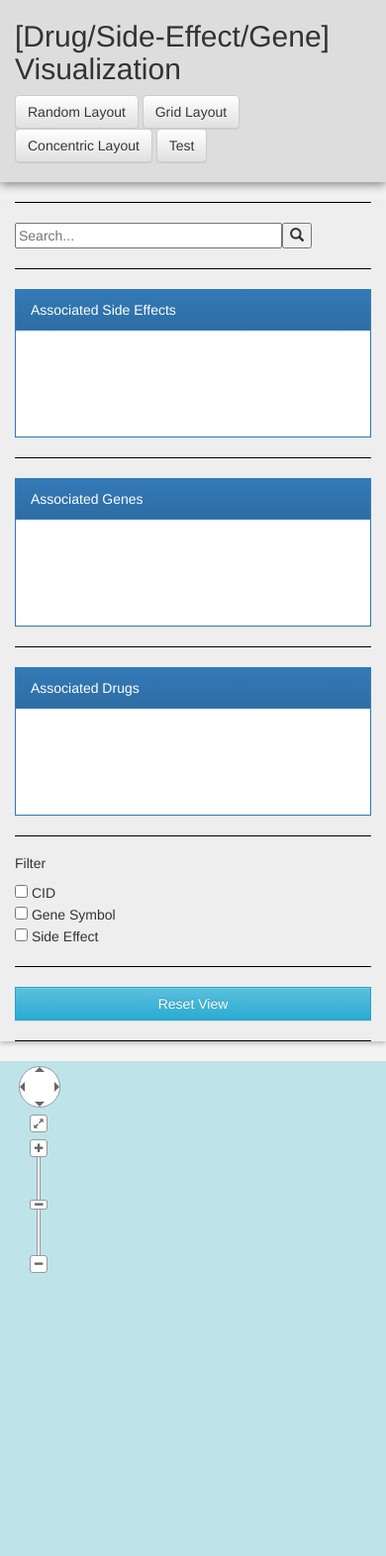
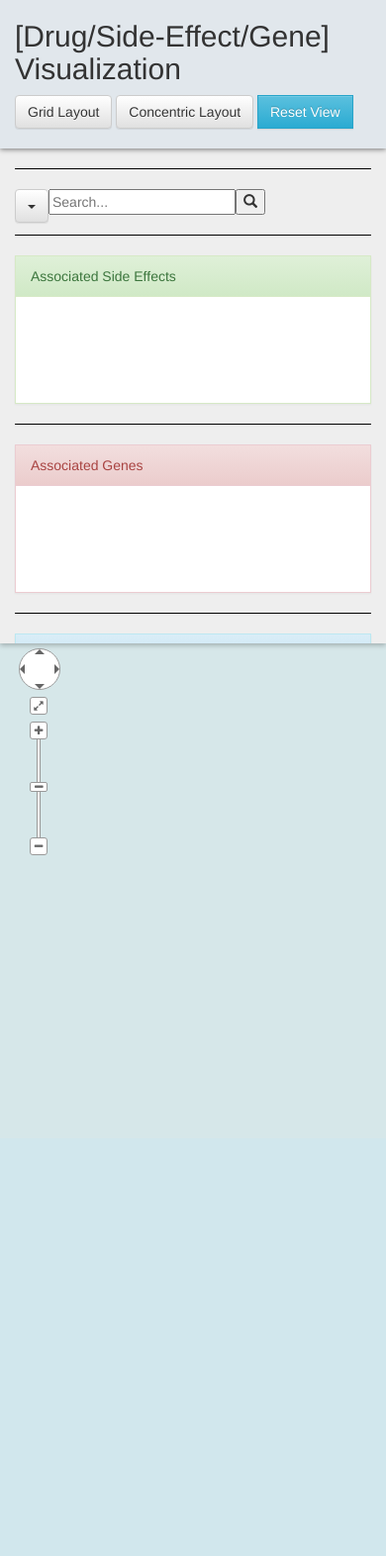
Before and after one commit to Chen-Jack/drug-data-vis, a Django app: page / in a window 390 px wide. Shown: the whole page at 99% size. After the commit the page ends 864 px from the top, so only its background shows below. Run offline with Django 3.2, Linux system fonts and the light colour scheme; data that the repository does not hold is empty; some libraries are stand-ins or nearby versions.

Commit message:
implemented first version of search box filter

```diff
--- a/data_vis/visual/templates/home.html
+++ b/data_vis/visual/templates/home.html
@@ -20,8 +20,9 @@
 
     <style type="text/css">
         #cy{
-            background-color: rgb(190, 228, 233);
+            background-color: rgb(214, 231, 233);
             /* border-radius: 10px; */
+            position: relative;
             height: 500px;
             /* box-shadow: 0px 2px 5px rgba(0, 0, 0, .25) */
         }
@@ -68,8 +69,26 @@
     }
 
     function searchBox(){
+      let filter_var = document.getElementById("search_filter").value;
+      console.log(filter_var);
+      if(filter_var == 'invalid'){
+        console.log("invalid filter for the search box");
+        return;
+      }
+
       let node = cy.getElementById(document.getElementById('search_box').value);
-      chemicalQuery(node);
+      if( filter_var == "chem"){
+        chemicalQuery(node);
+      }
+      else if(filter_var == "gene"){
+        geneQuery(node);
+      }
+      else if(filter_var == "se"){
+        sideEffectQuery(node);
+      }
+      else{
+        console.log("error with the searchBox");
+      }
     }
 
     function chemicalQuery(node){
@@ -323,9 +342,8 @@
 
 
 <body style="background-color:rgb(243, 243, 243)">
-    <div class="container-fluid" style="z-index: 30; position: relative; box-shadow: 0px 2px 10px rgba(0, 0, 0, .5); background-color: #DDD">
+    <div class="container-fluid" style="z-index: 30; position: relative; box-shadow: 0px 1px 5px rgba(0, 0, 0, .5); background-color: rgb(225, 231, 236)">
       <h2 style="display: inline-block"> [Drug/Side-Effect/Gene]  Visualization</h2>
-      <button class="btn btn-default" onclick="cy.layout({name:'random', animate:true}).run()">Random Layout</button>
       <button class="btn btn-default" onclick="cy.layout({name:'grid', animate:true}).run()">Grid Layout</button>
       <button class="btn btn-default" onclick="cy.layout({name:'concentric', animate: true,
       concentric: function(ele){
@@ -336,7 +354,7 @@
           return 2;
         }
       }).run()">Concentric Layout</button>
-      <button class="btn btn-default" onclick="document.getElementById('gene_list').innerHTML = '';">Test</button>
+      <button class="btn btn-info" style="border-radius: 0" onclick="cy.reset()">Reset View</button>
     </br></br>
       <!-- <button onclick="console.log(cy.zoom())">Zoom Level</button> -->
     </div>
@@ -344,11 +362,26 @@
     <div class = "container-fluid">
       <div class="row">
         <!-- Left Side Bar -->
-          <div class="rounded col-sm-3 col-md-3" style="z-index: 10; position: relative;background-color:#EEE;box-shadow: 0px 2px 5px rgba(0, 0, 0, .25)">
+          <div class="rounded col-sm-3 col-md-3" style="max-height: 500px; overflow:hidden; overflow-y: scroll; z-index: 10; position: relative;background-color:#EEE;box-shadow: 0px 2px 5px rgba(0, 0, 0, .25)">
               <hr>
-              <input type="text" id="search_box" placeholder="Search..." style="width: 75%"><button onclick="searchBox()"><span class="glyphicon glyphicon-search"></span></button>
+              <div class="dropdown" style="float:left">
+                  <button class="btn btn-default dropdown-toggle" value = "invalid" type="button" id="search_filter" data-toggle="dropdown" aria-haspopup="true" aria-expanded="true">
+                    <span class="caret"></span>
+                  </button>
+                  <ul class="dropdown-menu" aria-labelledby="dropdownMenu1">
+                    <script>
+                    function search_filter_selection(val){document.getElementById('search_filter').value = val}
+                    </script>
+                    <li><a href="#" onclick="search_filter_selection('chem')">Drug (CID)</a></li>
+                    <li><a href="#" onclick="search_filter_selection('gene')">Gene (HGNC)</a></li>
+                    <li><a href="#" onclick="search_filter_selection('se')">Side Effects (UMLS CUI)</a></li>
+                  </ul>
+                </div>
+              <input style="float:left" type="text" id="search_box" placeholder="Search..." style="width: 75%">
+                <button onclick="searchBox()">
+                <span class="glyphicon glyphicon-search"></span></button>
               <hr>
-              <div class="panel panel-primary" style="border-radius: 0px; height: 150px">
+              <div class="panel panel-success" style="border-radius: 0px; height: 150px">
                   <div class="panel-heading" style="border-radius: 0px">Associated Side Effects</div>
                   <div class="panel-body fixed-panel" style="max-height: 100px; min-height: 100px; overflow:hidden; overflow-y: scroll">
                     <ul id="se_list">
@@ -357,7 +390,7 @@
                   </div>
                 </div>
               <hr>
-              <div class="panel panel-primary" style="border-radius: 0px; height: 150px">
+              <div class="panel panel-danger" style="border-radius: 0px; height: 150px">
                 <div class="panel-heading" style="border-radius: 0px">Associated Genes</div>
                   <div class="panel-body fixed-panel" style="max-height: 100px; min-height: 100px; overflow:hidden; overflow-y: scroll">
                     <ul id = "gene_list">
@@ -366,7 +399,7 @@
                   </div>
               </div>
               <hr>
-              <div class="panel panel-primary" style="border-radius: 0px; height: 150px">
+              <div class="panel panel-info" style="border-radius: 0px; height: 150px">
                   <div class="panel-heading" style="border-radius: 0px">Associated Drugs</div>
                     <div class="panel-body fixed-panel" style="max-height: 100px; min-height: 100px; overflow:hidden; overflow-y: scroll">
                       <ul id="chem_list">
@@ -380,9 +413,6 @@
               <input id="cid_checkbox" type="checkbox"> CID</br>
               <input id="gene_checkbox" type="checkbox"> Gene Symbol</br>
               <input id="se_checkbox" type="checkbox"> Side Effect</br>
-              <hr>
-              <button class="btn btn-info btn-block" style="border-radius: 0" onclick="cy.reset()">Reset View</button>
-              <hr>
           </div>
 
         <!-- Cytoscape Canvas -->
@@ -434,7 +464,7 @@
             'target-arrow-shape': 'triangle',
             'arrow-scale': 0.25,
             'curve-style': 'bezier',
-            'line-style' : 'dashed',
+            'line-style' : 'dotted',
           }
         }
       ],
```
